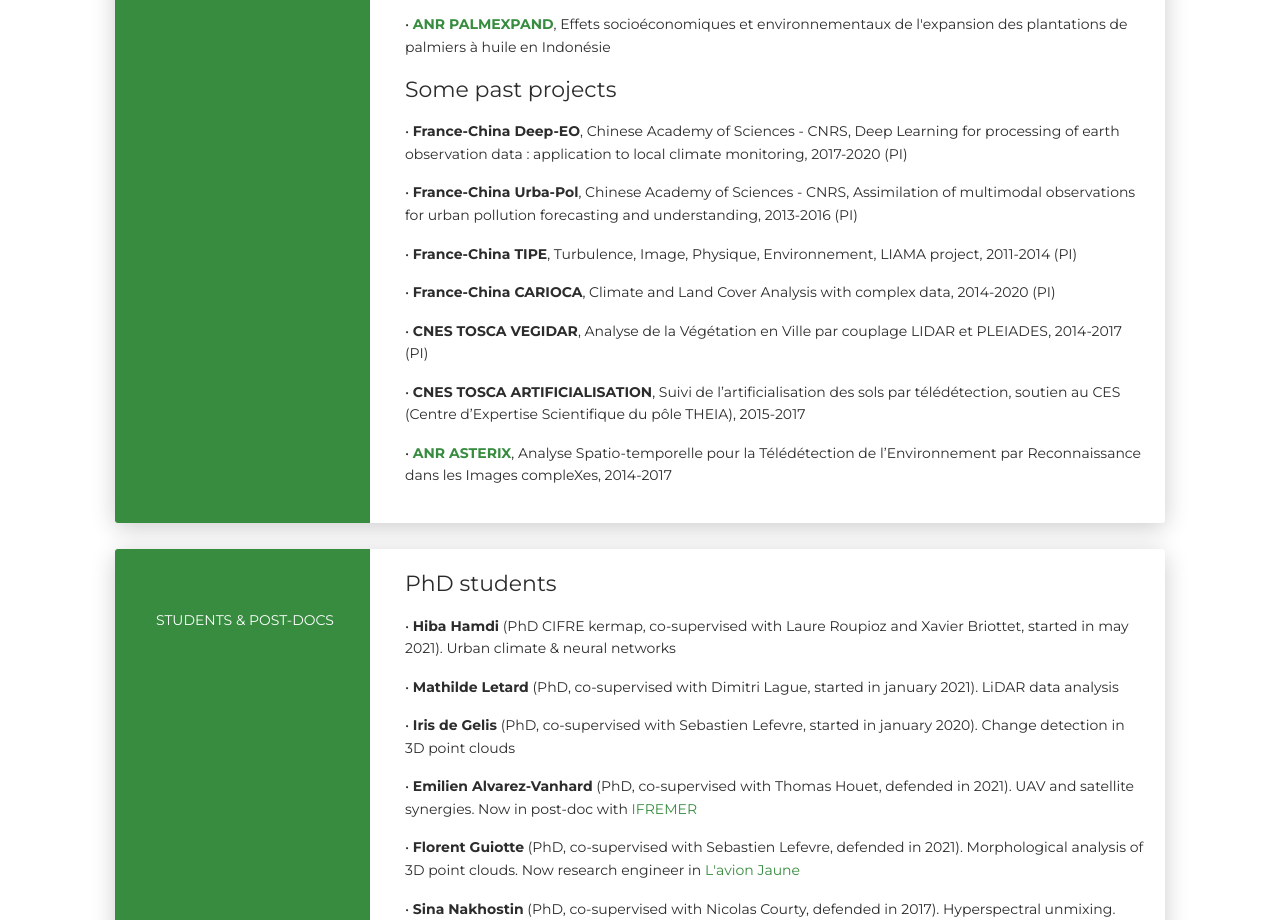
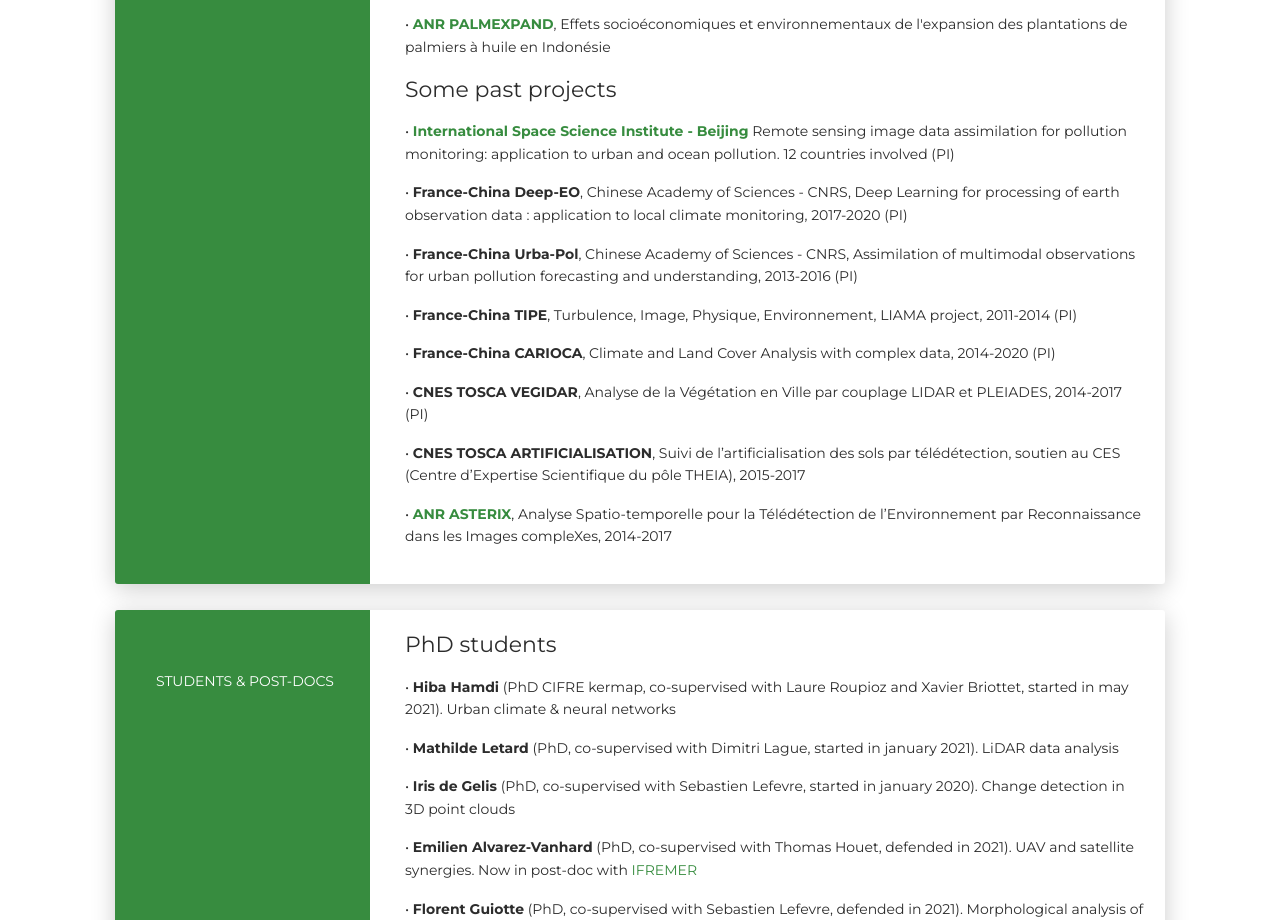
Before and after one commit to thomas7619/tcorpetti.github.io, a plain HTML site: page index.html in a window 1280 px wide. Shown: the part 6470-7390 px from the top of the page. Drawn offline with Linux system fonts and the light colour scheme; files whose address does not match are found by name.

Commit message:
Add files via upload

```diff
--- a/index.html
+++ b/index.html
@@ -477,6 +477,7 @@
             <p>&#x2022;   <strong><a href="http://sixp.inria.fr/" target="_blank" > ANR 6P</a></strong>, Interactions Plantes-Plantes Positives et Patrons spatiaux dans les résidus Post-mines Pyrénéens </p>
             <p>&#x2022;   <strong><a href="https://anr.fr/Projet-ANR-20-CE03-0004" target="_blank" > ANR PALMEXPAND</a></strong>, Effets socioéconomiques et environnementaux de l'expansion des plantations de palmiers à huile en Indonésie </p>
             <div class="h5"> Some past projects </div>
+            <p>&#x2022;   <strong><a href="http://www.issibj.ac.cn/program/it/" target="_blank" >International Space Science Institute - Beijing</a></strong> Remote sensing image data assimilation for pollution monitoring: application to urban and ocean pollution. 12 countries involved (PI)</p>
             <p>&#x2022;   <strong>France-China Deep-EO</strong>, Chinese Academy of Sciences  - CNRS, Deep Learning for processing of earth observation data : application to local climate monitoring, 2017-2020 (PI) </p>
             <p>&#x2022;   <strong>France-China Urba-Pol</strong>, Chinese Academy of Sciences - CNRS, Assimilation of multimodal observations for urban pollution forecasting and understanding,  2013-2016 (PI) </p>
             <p>&#x2022;   <strong>France-China TIPE</strong>, Turbulence, Image, Physique, Environnement, LIAMA project,  2011-2014 (PI) </p>
```
